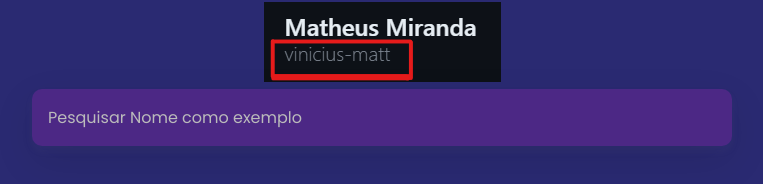
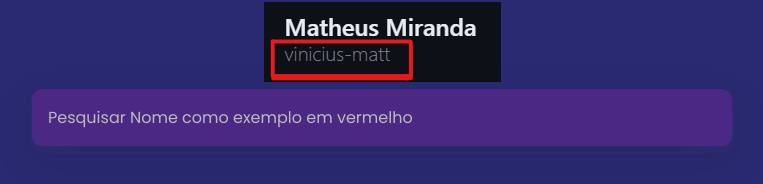
Before and after one commit to vinicius-matt/Perfil-Github, a plain HTML site: page index.html in a window 1280 px wide. Shown: the part 310-494 px from the top of the page, without its empty margins (258-1021 px from the left). Drawn offline with nearby package versions, Linux system fonts and the light colour scheme.

Commit message:
Update index.html

```diff
--- a/index.html
+++ b/index.html
@@ -13,7 +13,7 @@
     </div>
 
     <form class="user-form" id="form">
-      <input type="text" id="search" placeholder="Pesquisar Nome como exemplo">
+      <input type="text" id="search" placeholder="Pesquisar Nome como exemplo em vermelho">
     </form>
 
     <main id="main"></main>
```
